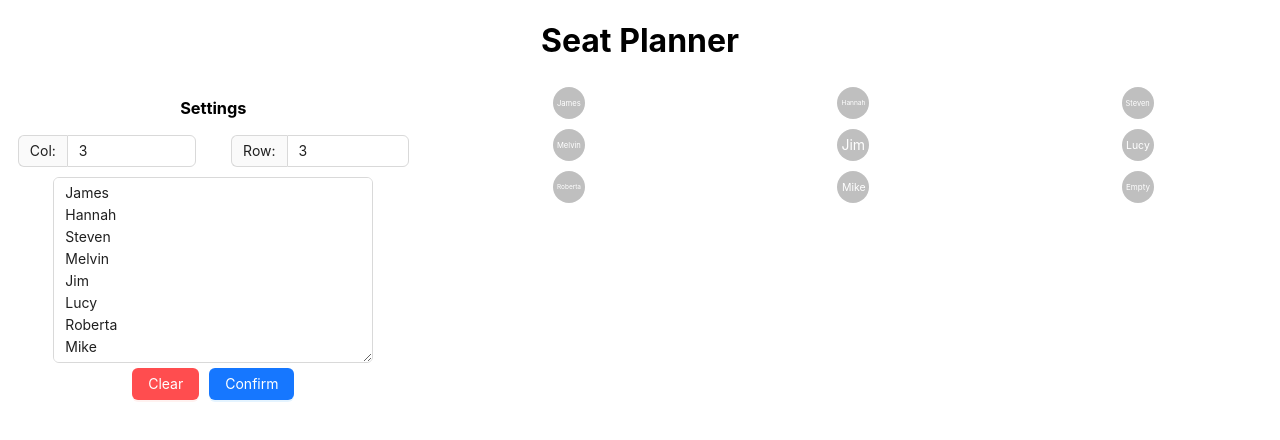
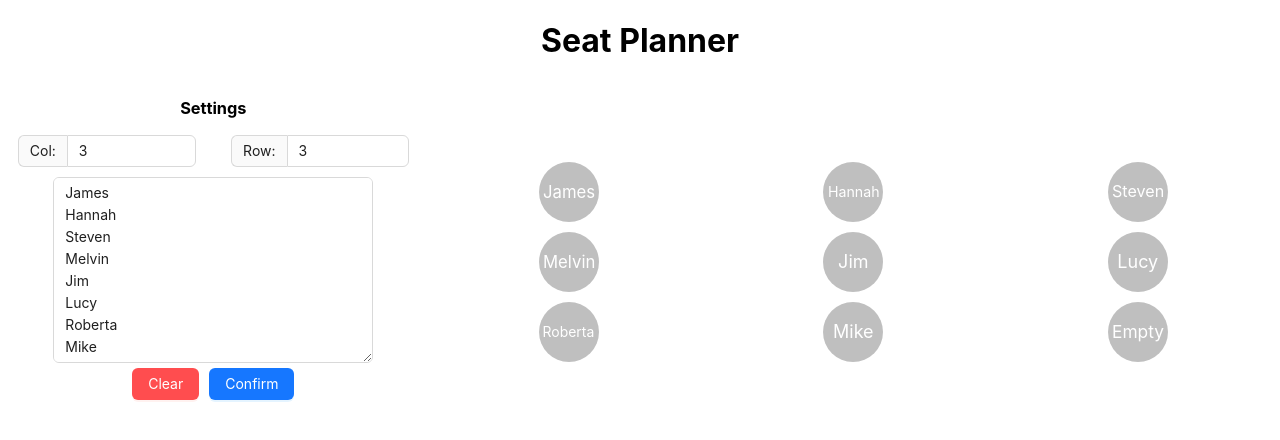
Before and after one commit to Remitito/seating-planner, a React (Create React App) app: page / in a window 1280 px wide. Shown: the top 440 px of the page. Built offline with nearby package versions, Linux system fonts and the light colour scheme; the HTML template or start-up script is replaced by a standard one.

Commit message:
Functional but needs styling

```diff
--- a/package.json
+++ b/package.json
@@ -10,6 +10,7 @@
     "react": "^18.2.0",
     "react-dom": "^18.2.0",
     "react-scripts": "5.0.1",
+    "styled-components": "^5.3.8",
     "web-vitals": "^2.1.4"
   },
   "scripts": {
--- a/src/App.css
+++ b/src/App.css
@@ -1,7 +1,13 @@
+.settingsAlert {
+  margin: 5%;
+}
+
 .seatCont {
   display: flex;
   flex-wrap: wrap;
+  margin-top: 80px;
 }
+
 .seat {
   flex: 28%;
   margin: 5px;
--- a/src/App.js
+++ b/src/App.js
@@ -1,24 +1,43 @@
-import React, {useState} from 'react'
+import React, {useState, useReducer} from 'react'
 import './App.css'
-import {Col, Row, Input, InputNumber, Label, Button, Avatar} from 'antd'
+import {Col, Row, Input, InputNumber, Label, Button, Avatar, Alert, Image} from 'antd'
+import { IconCont, Icon } from './styled'
 const {TextArea} = Input
 
+// Add different color when clicking
 
 const App = () => {
+
   const [newNames, updateNewNames] = useState("James\nHannah\nSteven\nMelvin\nJim\nLucy\nRoberta\nMike\nPatricia")
   const [nameArray, setArray] = useState(["James", "Hannah", "Steven", "Melvin", "Jim", "Lucy", "Roberta", "Mike", "Empty"])
   const [columns, setColumns] = useState(3)
+  const [selectedSeat, selectSeat] = useState(-1)
   const [rows, setRows] = useState(3)
+  const [notEnoughSeats, showNotEnoughSeats] = useState(false)
+  const [noNamesAdded, showNoNames] = useState(false)
+  const [seating, setSeating] = useState({})
+
+  const makeSeatingPlan = () => {
+
+  }
 
   const clearAll = () => {
     updateNewNames("")
-    setArray([])
+    showNotEnoughSeats(false)
   }
 
   const makeArray = () => {
+    //set a max length
+    showNotEnoughSeats(false)
+    showNoNames(false)
+    if(newNames.length === 0) {showNoNames(true)}
     let removeEmptyLines = newNames.replace(/^(?=\n)$|^\s*|\s*$|\n\n+/gm,"")
     let newNameArray = removeEmptyLines.split(/\r?\n/)
     let totalSeats = columns * rows
+    if(newNameArray.length > totalSeats) {
+      showNotEnoughSeats(true)
+      return
+    }
     if(newNameArray.length < (totalSeats)) {
       while(newNameArray.length < (totalSeats)) {
         newNameArray.push("Empty")
@@ -27,11 +46,42 @@ const App = () => {
     setArray(newNameArray)
   }
 
+  const handleChange = (func) => {
+    showNotEnoughSeats(false)
+    func()
+  }
+
+  const handleSeat = (index) => {
+    if(selectedSeat < 0) {
+      selectSeat(index)
+    }
+    else {
+      let newNameArray = nameArray
+      let tempValue = newNameArray[index]
+      newNameArray[index] = newNameArray[selectedSeat]
+      newNameArray[selectedSeat] = tempValue
+      selectSeat(-1)
+      setArray(newNameArray)
+    }
+  }
+
   const mapNames = () => {
-    return nameArray.map((student) =>
-    <div className='seat'>
-      <Avatar>{student}</Avatar>
+    return nameArray.map((student, index) =>
+    <div style={{flex: (100 / columns) + "%", marginBottom: "10px"}}>
+      <a onClick={() => handleSeat(index)}>
+        <Avatar shape={selectedSeat === index ? "square" : "circle"} size={60}>{student}</Avatar>
+      </a>
     </div>
+    )
+  }
+
+  const mapSeats = () => {
+    return nameArray.map((name, index) =>
+    <>
+      <a onClick={() => handleSeat(index)}>
+        <Avatar>{name}</Avatar>
+      </a>
+    </>
     )
   }
 
@@ -41,12 +91,18 @@ const App = () => {
       <Row>
         <Col span={8}>
           <h3>Settings</h3>
+          {notEnoughSeats && (
+            <Alert className='settingsAlert' type="error" showIcon message="Not enough seats! Add more columns or rows below"/>
+          )}
+          {noNamesAdded && (
+            <Alert className='settingsAlert' type="error" showIcon message="You must add at least one name!"/>
+          )}
           <Row justify="space-around">
             <Col span={10}>
-              <InputNumber min="1" addonBefore="Col: " value={columns} onChange={value => setColumns(value)}/>
+              <InputNumber min="1" addonBefore="Col: " value={columns} onChange={(value) => handleChange(setColumns(value))}/>
             </Col>
             <Col span={10}>
-              <InputNumber controls min="1" addonBefore="Row: " value={rows} onChange={value => setRows(value)}/>
+              <InputNumber controls min="1" addonBefore="Row: " value={rows} onChange={(value) => handleChange(setRows(value))}/>
             </Col>
           </Row>
           <Row justify="center">
--- /dev/null
+++ b/src/styled.js
@@ -0,0 +1,15 @@
+import styled from 'styled-components'
+
+export const IconCont = styled.a `
+    border-radius: 50%;
+    /* background-color: ${({selected}) => selected ? '#5bccf6' : '#fcde67'};
+    &:hover {
+        background-color: #ef9273;
+    } */
+`
+
+export const Icon = styled.img `
+    height: 50%;
+    width: 50%;
+    line-height: 1;
+`
```
Also changed, not shown: src/images/chair.png (added), 1 other file (tests, documents, lock files or other folders).
